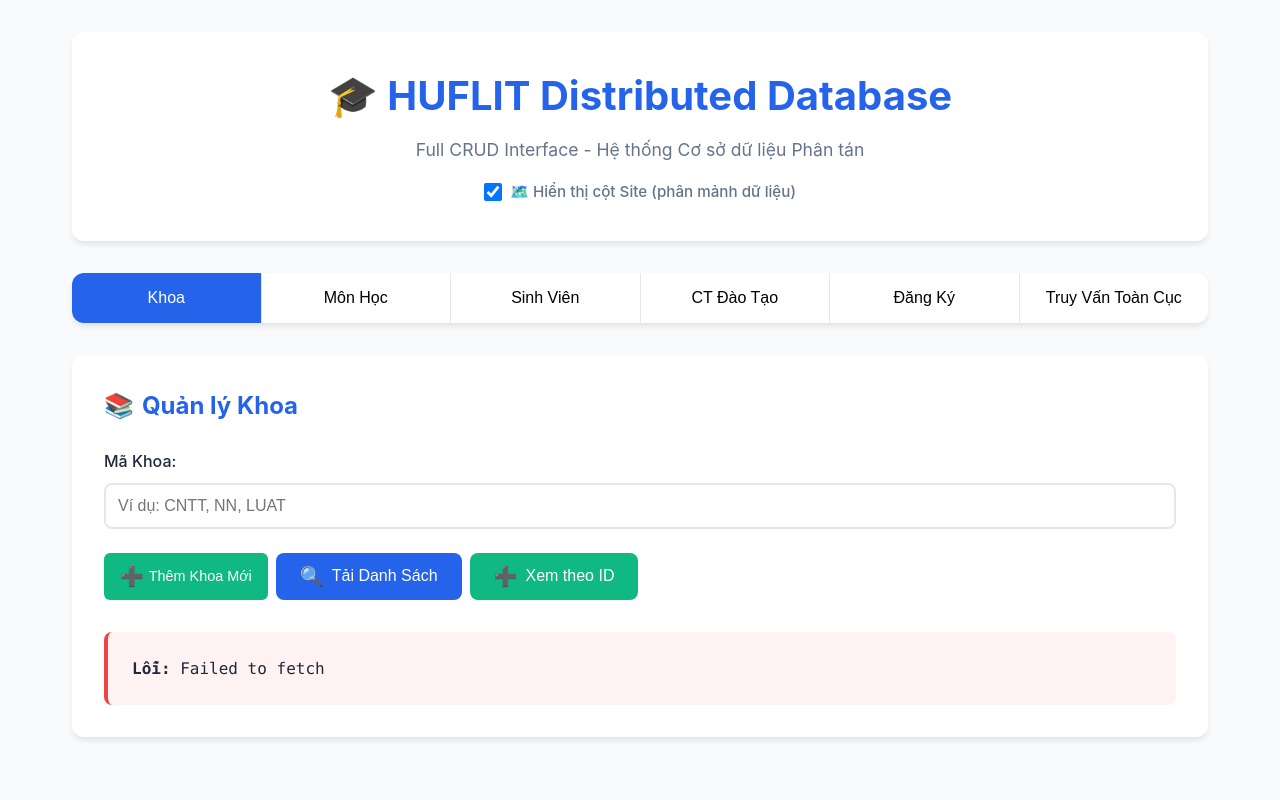
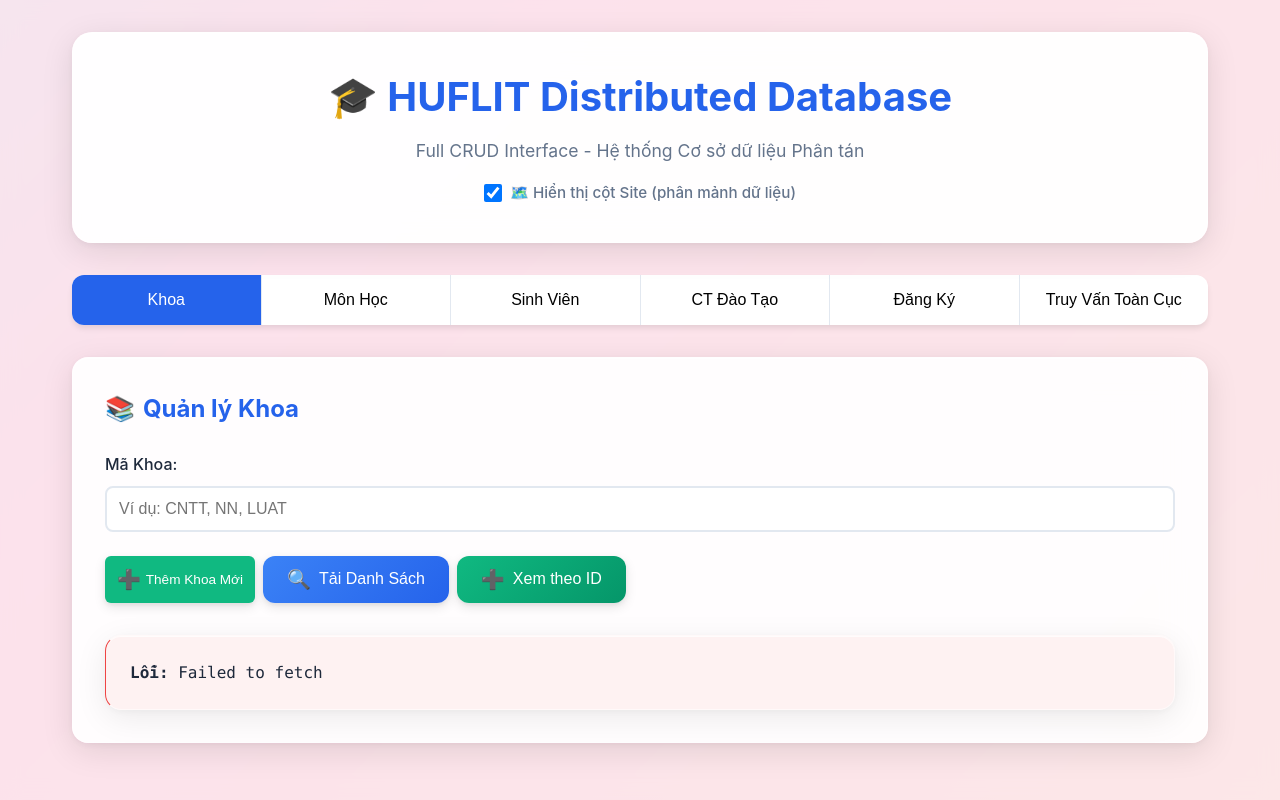
Before and after one commit to TienxDun/Distributed_Database, a PHP site: page /ui.php in a window 1280 px wide. Run offline with PHP 8.4, Linux system fonts and the light colour scheme; data that the repository does not hold is empty; some libraries are stand-ins or nearby versions.

Commit message:
Enhance UI styling and add site header class; improve readability of form input hints

```diff
--- a/app/public/styles.css
+++ b/app/public/styles.css
@@ -18,24 +18,66 @@
 
 body {
     font-family: 'Inter', -apple-system, BlinkMacSystemFont, sans-serif;
-    background: var(--bg);
+    background: linear-gradient(-45deg, #ee7752, #e73c7e, #23a6d5, #23d5ab);
+    background-size: 400% 400%;
+    animation: gradientShift 15s ease infinite;
     color: var(--text);
     line-height: 1.6;
+    position: relative;
+    min-height: 100vh;
+}
+
+body::before {
+    content: '';
+    position: fixed;
+    top: 0;
+    left: 0;
+    width: 100%;
+    height: 100%;
+    background: rgba(255, 255, 255, 0.85);
+    backdrop-filter: blur(10px);
+    z-index: -1;
+}
+
+@keyframes gradientShift {
+    0% {
+        background-position: 0% 50%;
+    }
+    50% {
+        background-position: 100% 50%;
+    }
+    100% {
+        background-position: 0% 50%;
+    }
 }
 
 .container {
     max-width: 1200px;
     margin: 0 auto;
     padding: 2rem;
+    position: relative;
+    z-index: 1;
 }
 
 .header {
     text-align: center;
     margin-bottom: 2rem;
     padding: 2rem;
-    background: var(--card-bg);
-    border-radius: 12px;
-    box-shadow: var(--shadow);
+    background: rgba(255, 255, 255, 0.95);
+    backdrop-filter: blur(20px) saturate(180%);
+    border-radius: 20px;
+    box-shadow: 0 8px 32px rgba(0, 0, 0, 0.1),
+                0 2px 8px rgba(0, 0, 0, 0.05),
+                inset 0 1px 1px rgba(255, 255, 255, 0.9);
+    border: 1px solid rgba(255, 255, 255, 0.6);
+    transition: all 0.3s ease;
+}
+
+.header:hover {
+    transform: translateY(-4px);
+    box-shadow: 0 12px 48px rgba(0, 0, 0, 0.15),
+                0 4px 12px rgba(0, 0, 0, 0.08),
+                inset 0 1px 1px rgba(255, 255, 255, 0.9);
 }
 
 .header h1 {
@@ -85,14 +127,30 @@ body {
 
 .tab-content {
     display: none;
-    background: var(--card-bg);
-    border-radius: 12px;
-    box-shadow: var(--shadow);
+    background: rgba(255, 255, 255, 0.92);
+    backdrop-filter: blur(20px) saturate(180%);
+    border-radius: 16px;
+    box-shadow: 0 8px 32px rgba(0, 0, 0, 0.1),
+                0 2px 8px rgba(0, 0, 0, 0.05),
+                inset 0 1px 1px rgba(255, 255, 255, 0.9);
+    border: 1px solid rgba(255, 255, 255, 0.6);
     padding: 2rem;
 }
 
 .tab-content.active {
     display: block;
+    animation: fadeInUp 0.4s cubic-bezier(0.4, 0, 0.2, 1);
+}
+
+@keyframes fadeInUp {
+    from {
+        opacity: 0;
+        transform: translateY(20px);
+    }
+    to {
+        opacity: 1;
+        transform: translateY(0);
+    }
 }
 
 .module-title {
@@ -149,22 +218,61 @@ body {
 .btn {
     padding: 0.75rem 1.5rem;
     border: none;
-    border-radius: 8px;
+    border-radius: 12px;
     font-size: 1rem;
     font-weight: 500;
     cursor: pointer;
-    transition: all 0.3s ease;
+    transition: all 0.3s cubic-bezier(0.4, 0, 0.2, 1);
     display: flex;
     align-items: center;
     gap: 0.5rem;
+    position: relative;
+    overflow: hidden;
+    box-shadow: 0 4px 12px rgba(0, 0, 0, 0.1),
+                0 2px 4px rgba(0, 0, 0, 0.06);
+}
+
+.btn::after {
+    content: '';
+    position: absolute;
+    top: 50%;
+    left: 50%;
+    width: 0;
+    height: 0;
+    border-radius: 50%;
+    background: rgba(255, 255, 255, 0.3);
+    transform: translate(-50%, -50%);
+    transition: width 0.6s ease, height 0.6s ease;
+}
+
+.btn:hover::after {
+    width: 300px;
+    height: 300px;
+}
+
+.btn:hover {
+    transform: translateY(-2px);
+    box-shadow: 0 6px 20px rgba(0, 0, 0, 0.15),
+                0 3px 6px rgba(0, 0, 0, 0.1);
+}
+
+.btn:active {
+    transform: translateY(0);
+}
+
+.btn > * {
+    position: relative;
+    z-index: 1;
 }
 
 .btn::before {
     font-size: 1.2rem;
+    position: relative;
+    z-index: 1;
 }
 
 .btn-primary {
-    background: var(--primary);
+    background: linear-gradient(135deg, #3b82f6 0%, #2563eb 100%);
     color: white;
 }
 
@@ -173,7 +281,7 @@ body {
 }
 
 .btn-success {
-    background: var(--success);
+    background: linear-gradient(135deg, #10b981 0%, #059669 100%);
     color: white;
 }
 
@@ -189,9 +297,14 @@ body {
 .result {
     margin-top: 2rem;
     padding: 1.5rem;
-    background: #f1f5f9;
-    border-radius: 8px;
+    background: rgba(241, 245, 249, 0.8);
+    backdrop-filter: blur(16px) saturate(150%);
+    border-radius: 16px;
     border-left: 4px solid var(--primary);
+    border: 1px solid rgba(255, 255, 255, 0.5);
+    box-shadow: 0 8px 32px rgba(0, 0, 0, 0.08),
+                0 2px 8px rgba(0, 0, 0, 0.04),
+                inset 0 1px 0 rgba(255, 255, 255, 0.8);
     font-family: 'Monaco', 'Menlo', monospace;
     white-space: pre-wrap;
     max-height: 400px;
@@ -471,21 +634,26 @@ body {
     display: flex;
     gap: 0.5rem;
     justify-content: center;
+    align-items: center;
+    white-space: nowrap;
+    flex-wrap: nowrap;
 }
 
 .btn-edit,
 .btn-delete,
 .btn-add {
-    padding: 0.5rem 1rem;
+    padding: 0.5rem 0.75rem;
     border: none;
     border-radius: 6px;
-    font-size: 0.9rem;
+    font-size: 0.85rem;
     font-weight: 500;
     cursor: pointer;
     transition: all 0.3s ease;
     display: inline-flex;
     align-items: center;
     gap: 0.3rem;
+    white-space: nowrap;
+    flex-shrink: 0;
 }
 
 .btn-edit {
--- a/app/public/ui.php
+++ b/app/public/ui.php
@@ -289,7 +289,9 @@
             headers.forEach(h => {
                 // Skip Site column if toggle is off
                 if (h === 'Site' && !showSiteColumn) return;
-                table += `<th>${h}</th>`;
+                // Add special class for Site header
+                const headerClass = h === 'Site' ? ' class="site-header"' : '';
+                table += `<th${headerClass}>${h}</th>`;
             });
             table += '<th>Thao tác</th></tr></thead><tbody>';
 
@@ -560,6 +562,7 @@
                     <div class="form-group">
                         <label>Mã Khoa <span class="required">*</span></label>
                         <input type="text" id="field-MaKhoa" value="${data.MaKhoa || ''}" maxlength="10" ${currentAction === 'edit' ? 'readonly' : ''} required>
+                        ${currentAction === 'edit' ? '<small style="color: #64748b;">🔒 Mã khoa không thể chỉnh sửa</small>' : '<small style="color: #64748b;">Ví dụ: CNTT, NN, LUAT</small>'}
                     </div>
                     <div class="form-group">
                         <label>Tên Khoa <span class="required">*</span></label>
@@ -571,6 +574,7 @@
                     <div class="form-group">
                         <label>Mã Môn Học <span class="required">*</span></label>
                         <input type="text" id="field-MaMH" value="${data.MaMH || ''}" maxlength="10" ${currentAction === 'edit' ? 'readonly' : ''} required>
+                        ${currentAction === 'edit' ? '<small style="color: #64748b;">🔒 Mã môn học không thể chỉnh sửa</small>' : '<small style="color: #64748b;">Ví dụ: MH001, MH002</small>'}
                     </div>
                     <div class="form-group">
                         <label>Tên Môn Học <span class="required">*</span></label>
@@ -582,6 +586,7 @@
                     <div class="form-group">
                         <label>Mã Sinh Viên <span class="required">*</span></label>
                         <input type="text" id="field-MaSV" value="${data.MaSV || ''}" maxlength="20" ${currentAction === 'edit' ? 'readonly' : ''} required>
+                        ${currentAction === 'edit' ? '<small style="color: #64748b;">🔒 Mã sinh viên không thể chỉnh sửa</small>' : '<small style="color: #64748b;">Ví dụ: 25DH000001, 24DH000002</small>'}
                     </div>
                     <div class="form-group">
                         <label>Họ Tên <span class="required">*</span></label>
@@ -619,15 +624,17 @@
                         <div class="form-group">
                             <label>Mã Sinh Viên <span class="required">*</span></label>
                             <input type="text" id="field-MaSV" value="${data.MaSV || ''}" maxlength="20" required>
+                            <small style="color: #64748b;">Ví dụ: 25DH000001, 24DH000002</small>
                         </div>
                         <div class="form-group">
                             <label>Mã Môn Học <span class="required">*</span></label>
                             <input type="text" id="field-MaMon" value="${data.MaMon || ''}" maxlength="10" required>
+                            <small style="color: #64748b;">Ví dụ: MH001, MH002</small>
                         </div>
                         <div class="form-group">
                             <label>Điểm Thi</label>
                             <input type="number" id="field-DiemThi" value="${data.DiemThi || ''}" min="0" max="10" step="0.01">
-                            <small style="color: #64748b;">Để trống nếu chưa có điểm</small>
+                            <small style="color: #64748b;">Để trống nếu chưa có điểm (0-10)</small>
                         </div>
                     `;
                 } else {
@@ -635,14 +642,17 @@
                         <div class="form-group">
                             <label>Mã Sinh Viên</label>
                             <input type="text" value="${data.MaSV}" readonly>
+                            <small style="color: #64748b;">🔒 Mã sinh viên không thể chỉnh sửa</small>
                         </div>
                         <div class="form-group">
                             <label>Mã Môn Học</label>
                             <input type="text" value="${data.MaMon}" readonly>
+                            <small style="color: #64748b;">🔒 Mã môn học không thể chỉnh sửa</small>
                         </div>
                         <div class="form-group">
                             <label>Điểm Thi <span class="required">*</span></label>
                             <input type="number" id="field-DiemThi" value="${data.DiemThi || ''}" min="0" max="10" step="0.01" required>
+                            <small style="color: #64748b;">Nhập điểm từ 0 đến 10</small>
                         </div>
                     `;
                 }
@@ -877,7 +887,9 @@
             headers.forEach(h => {
                 // Skip Site column if toggle is off
                 if (h === 'Site' && !showSiteColumn) return;
-                table += `<th>${h}</th>`;
+                // Add special class for Site header
+                const headerClass = h === 'Site' ? ' class="site-header"' : '';
+                table += `<th${headerClass}>${h}</th>`;
             });
             table += '</tr></thead><tbody>';
 
```
Also changed, not shown: other parts of app/public/styles.css (+97 -34 lines).
